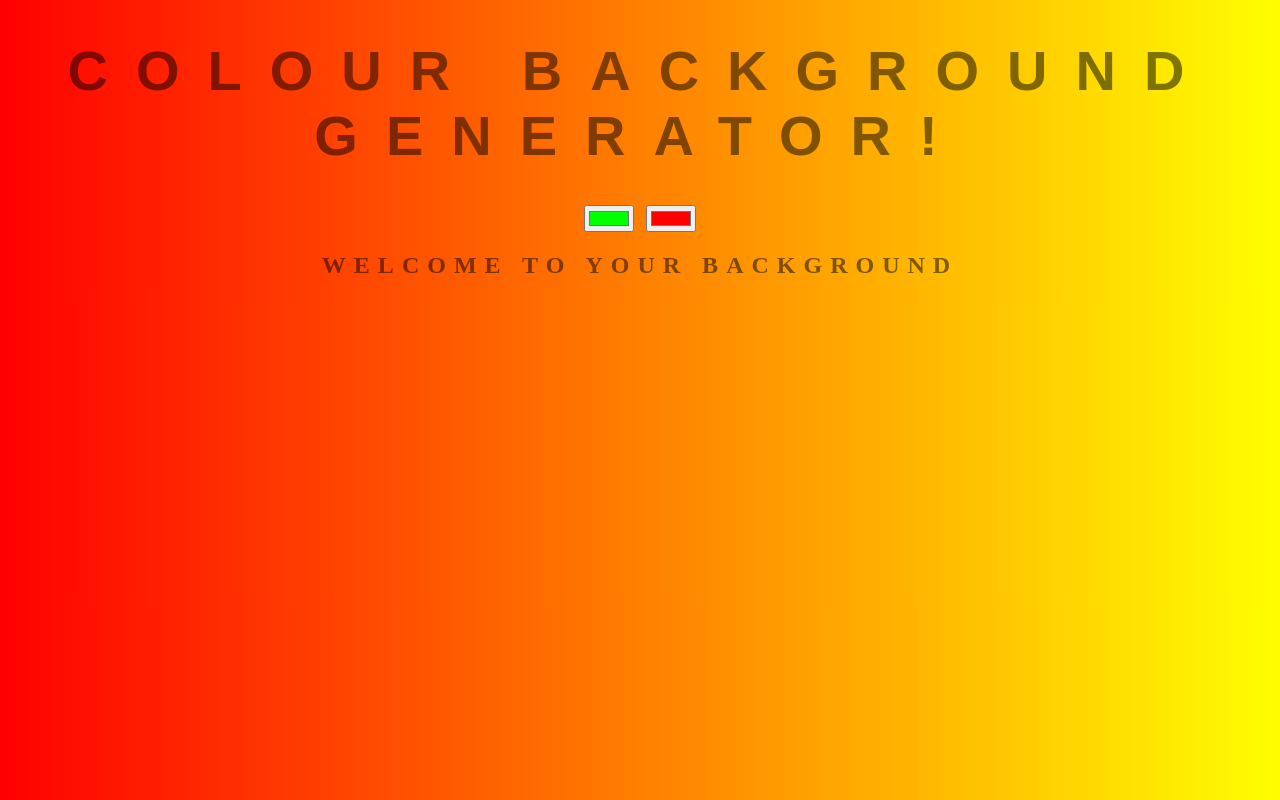
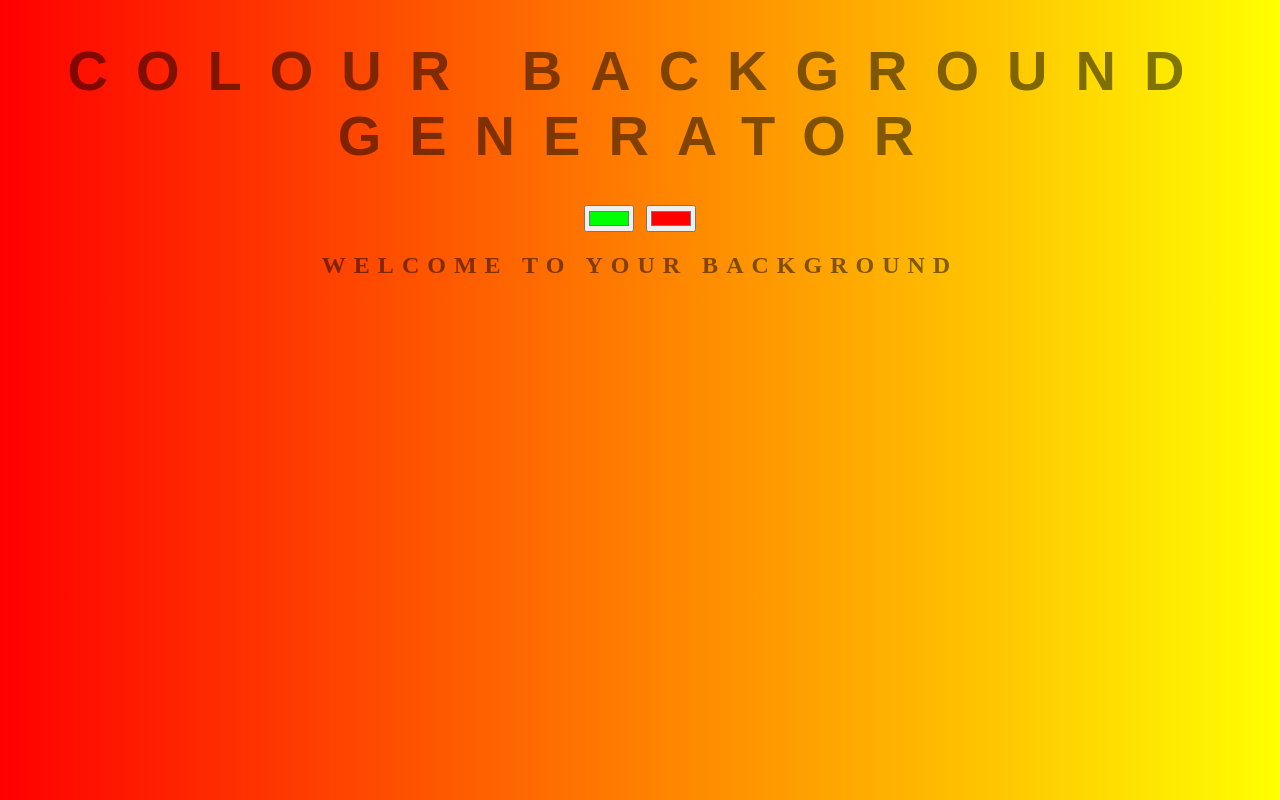
Before and after one commit to LiamHilton/background-generator, a plain HTML site: page index.html in a window 1280 px wide. Drawn offline with Linux system fonts and the light colour scheme.

```diff
--- a/index.html
+++ b/index.html
@@ -5,7 +5,7 @@
     <link rel="stylesheet" type="text/css" href="style.css" />
   </head>
   <body id="gradient">
-    <h1>Colour Background Generator!</h1>
+    <h1>Colour Background Generator</h1>
     <input class="color" type="color" value="#00ff00" />
     <input class="color" type="color" value="#ff0000" />
     <h2>Welcome to your background</h2>
```
